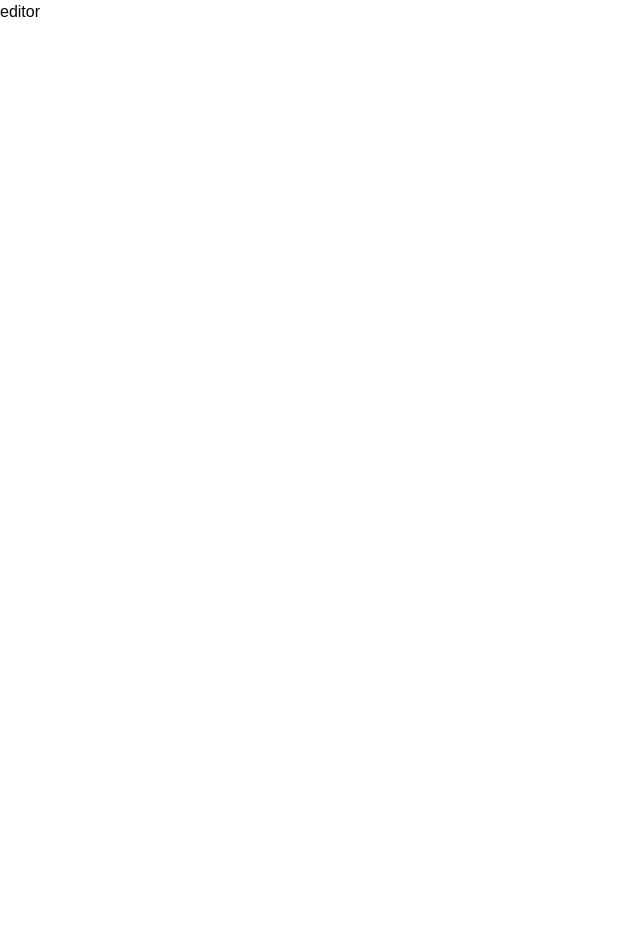
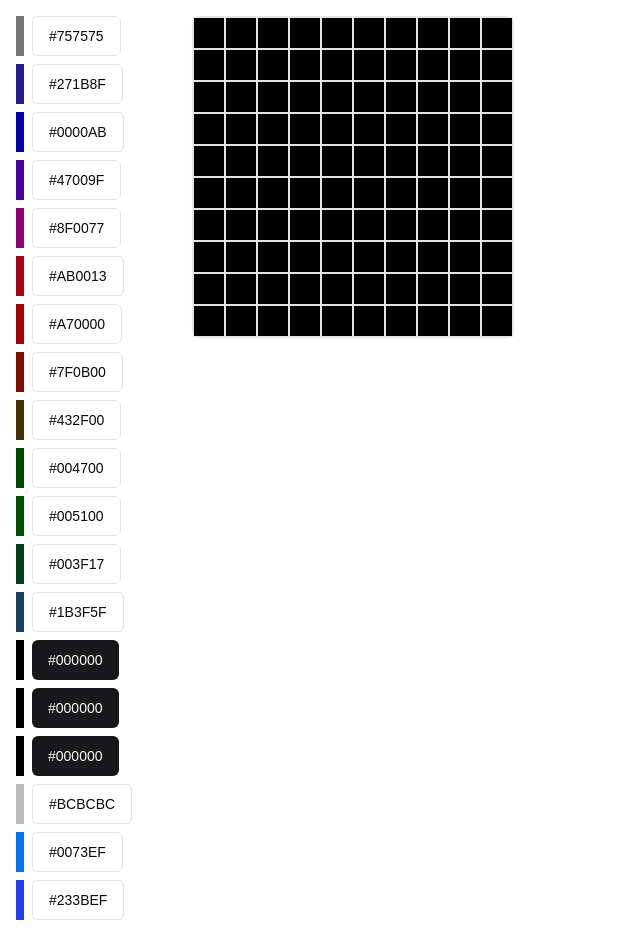
Before and after one commit to fmzu/editor, a Next.js app: page / in a window 1280 px wide. Shown: the top 927 px of the page, without its empty margins (0-640 px from the left). Before the commit the page ends 800 px from the top, so only its background shows below. Built offline with nearby package versions, Linux system fonts and the light colour scheme; a web font is replaced by a local one.

Commit message:
update: 色を追加する

```diff
--- a/app/_components/dot-editor.tsx
+++ b/app/_components/dot-editor.tsx
@@ -1,11 +1,79 @@
 "use client"
 
+import { colors } from "@/app/_utils/colors"
+import { Button } from "@/components/ui/button"
+import { Card } from "@/components/ui/card"
+import { cn } from "@/lib/utils"
+import { useState } from "react"
+
+// セルの数と色を定義します
+const NUM_ROWS = 10
+const NUM_COLS = 10
+const DEFAULT_COLOR = "#000000" // 黒
+
+// セルの型を定義します
+type Cell = {
+  color: string
+}
+
+// グリッドの初期状態を作成します
+const createEmptyGrid = (): Cell[][] => {
+  const rows: Cell[][] = []
+  for (let i = 0; i < NUM_ROWS; i++) {
+    rows.push([])
+    for (let j = 0; j < NUM_COLS; j++) {
+      rows[i].push({ color: DEFAULT_COLOR })
+    }
+  }
+  return rows
+}
+
 export const DotEditor = () => {
-  console.log("hello!")
+  const [grid, setGrid] = useState(createEmptyGrid())
+
+  const [selectedColor, setSelectedColor] = useState(DEFAULT_COLOR)
+
+  const COLORS = Array.from(colors.values())
+
+  const handleCellClick = (rowIndex: number, colIndex: number) => {
+    const newGrid = [...grid]
+    newGrid[rowIndex][colIndex].color = selectedColor
+    setGrid(newGrid)
+  }
 
   return (
-    <div>
-      <p>{"editor"}</p>
+    <div className="flex gap-4 p-4">
+      <div className="flex flex-col gap-2 w-40">
+        {COLORS.map((color) => (
+          <div key={color} className="flex gap-2">
+            <div className="w-2" style={{ backgroundColor: color }} />
+            <Button
+              key={color}
+              variant={selectedColor === color ? "default" : "outline"}
+              onClick={() => setSelectedColor(color)}
+            >
+              {color}
+            </Button>
+          </div>
+        ))}
+      </div>
+      <div>
+        <Card>
+          {grid.map((row, rowIndex) => (
+            <div key={rowIndex} className="flex">
+              {row.map((cell, colIndex) => (
+                <button
+                  key={colIndex}
+                  type="button"
+                  onClick={() => handleCellClick(rowIndex, colIndex)}
+                  className={cn("w-8 h-8 border")}
+                  style={{ backgroundColor: cell.color }}
+                />
+              ))}
+            </div>
+          ))}
+        </Card>
+      </div>
     </div>
   )
 }
--- /dev/null
+++ b/app/_utils/colors.ts
@@ -0,0 +1,66 @@
+export const colors = new Map([
+  ["00", "#757575"],
+  ["01", "#271B8F"],
+  ["02", "#0000AB"],
+  ["03", "#47009F"],
+  ["04", "#8F0077"],
+  ["05", "#AB0013"],
+  ["06", "#A70000"],
+  ["07", "#7F0B00"],
+  ["08", "#432F00"],
+  ["09", "#004700"],
+  ["0A", "#005100"],
+  ["0B", "#003F17"],
+  ["0C", "#1B3F5F"],
+  ["0D", "#000000"],
+  ["0E", "#000000"],
+  ["0F", "#000000"],
+  ["10", "#BCBCBC"],
+  ["11", "#0073EF"],
+  ["12", "#233BEF"],
+  ["13", "#8300F3"],
+  ["14", "#BF00BF"],
+  ["15", "#E7005B"],
+  ["16", "#DB2B00"],
+  ["17", "#CB4F0F"],
+  ["18", "#8B7300"],
+  ["19", "#009700"],
+  ["1A", "#00AB00"],
+  ["1B", "#00933B"],
+  ["1C", "#00838B"],
+  ["1D", "#000000"],
+  ["1E", "#000000"],
+  ["1F", "#000000"],
+  ["20", "#FFFFFF"],
+  ["21", "#3FBFFF"],
+  ["22", "#5F73FF"],
+  ["23", "#A78BFD"],
+  ["24", "#F77BFF"],
+  ["25", "#FF77B7"],
+  ["26", "#FF7763"],
+  ["27", "#FF9B3B"],
+  ["28", "#F3BF3F"],
+  ["29", "#83D313"],
+  ["2A", "#4FDF4B"],
+  ["2B", "#58F898"],
+  ["2C", "#00EBDB"],
+  ["2D", "#757575"],
+  ["2E", "#000000"],
+  ["2F", "#000000"],
+  ["30", "#FFFFFF"],
+  ["31", "#ABE7FF"],
+  ["32", "#C7D7FF"],
+  ["33", "#D7CBFF"],
+  ["34", "#FFC7FF"],
+  ["35", "#FFC7DB"],
+  ["36", "#FFBFB3"],
+  ["37", "#FFDBAB"],
+  ["38", "#FFE7A3"],
+  ["39", "#E3FFA3"],
+  ["3A", "#ABF3BF"],
+  ["3B", "#B3FFCF"],
+  ["3C", "#9FFFF3"],
+  ["3D", "#BCBCBC"],
+  ["3E", "#000000"],
+  ["3F", "#000000"],
+])
--- a/biome.json
+++ b/biome.json
@@ -16,7 +16,8 @@
       },
       "style": {
         "noNonNullAssertion": "off"
-      }
+      },
+      "suspicious": { "noArrayIndexKey": "off" }
     }
   },
   "javascript": {
```
